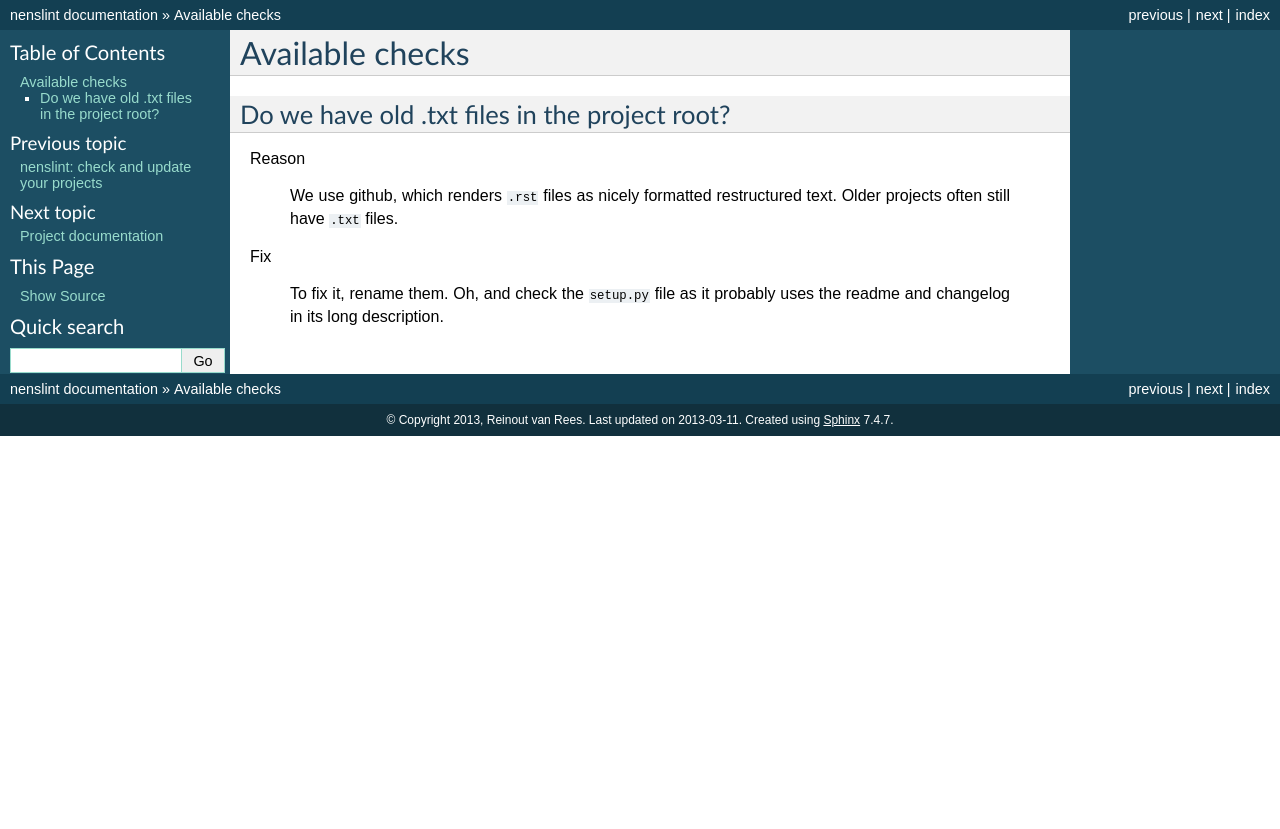
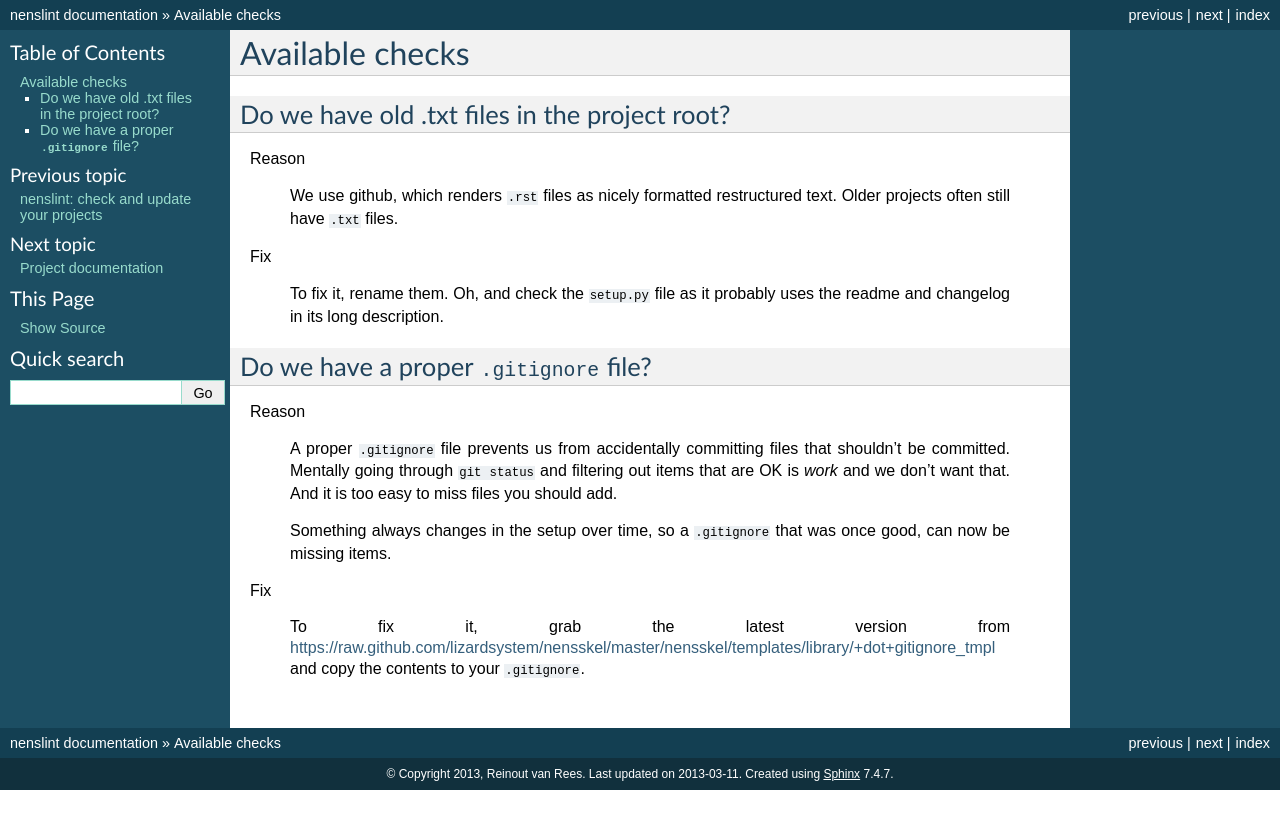
Before and after one commit to nens/nenslint, a Sphinx documentation site: the page built from doc/source/checks.rst, in a window 1280 px wide. Shown: the top 829 px of the page. Built offline with Sphinx 7.4.7, drawn with Linux system fonts in a browser that asks for light colours.

Commit message:
Updated automatic documentation

```diff
--- a/doc/source/checks.rst
+++ b/doc/source/checks.rst
@@ -14,3 +14,26 @@ Fix
 
     To fix it, rename them. Oh, and check the ``setup.py`` file as it probably
     uses the readme and changelog in its long description.
+
+
+
+
+Do we have a proper ``.gitignore`` file?
+------------------------------------------------------------------------------
+
+Reason
+
+    A proper ``.gitignore`` file prevents us from accidentally committing files
+    that shouldn't be committed. Mentally going through ``git status`` and
+    filtering out items that are OK is *work* and we don't want that. And it
+    is too easy to miss files you should add.
+
+    Something always changes in the setup over time, so a ``.gitignore``
+    that was once good, can now be missing items.
+
+
+Fix
+
+    To fix it, grab the latest version from
+    https://raw.github.com/lizardsystem/nensskel/master/nensskel/templates/library/+dot+gitignore_tmpl
+    and copy the contents to your ``.gitignore``.
```
